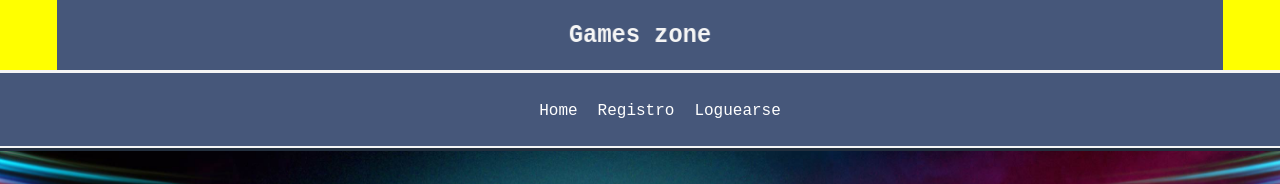
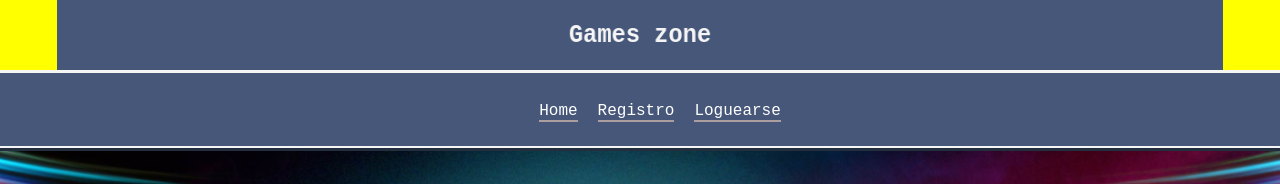
Before and after one commit to EzeMoreira/my-app, a React (Create React App) app: page /Loguearse in a window 1280 px wide. Shown: the top 184 px of the page. Built offline with nearby package versions, Linux system fonts and the light colour scheme.

Commit message:
css modificado, list list hover

```diff
--- a/src/App.css
+++ b/src/App.css
@@ -68,9 +68,15 @@ img{
 }
 
 .list {
-  padding: 10px;
+  margin: 10px;
   font-size: large;
   font-family: monospace;
+  border-bottom: 2px solid rgb(172, 158, 158);
+}
+
+.list:hover {
+  font-size: large;
+  font-family: Cambria, Cochin, Georgia, Times, 'Times New Roman', serif;
 }
 
 @keyframes anim{
```
